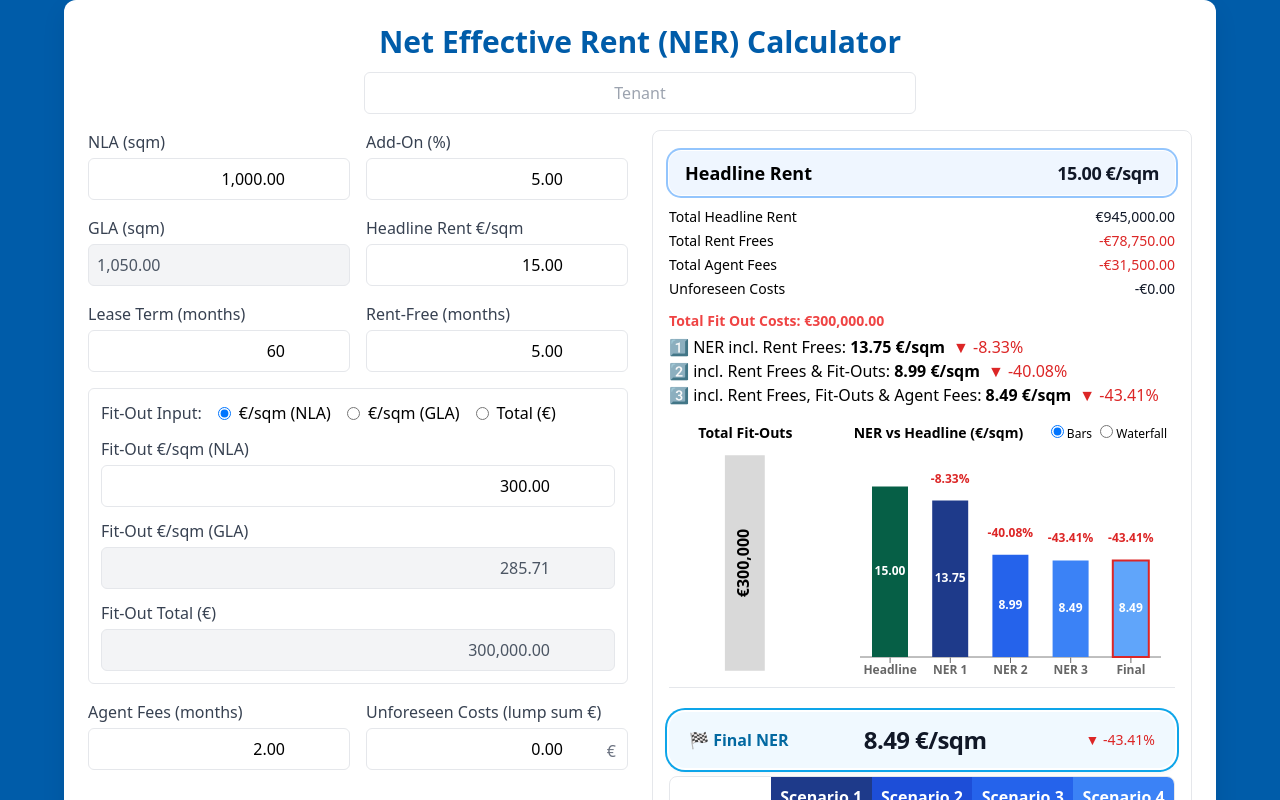
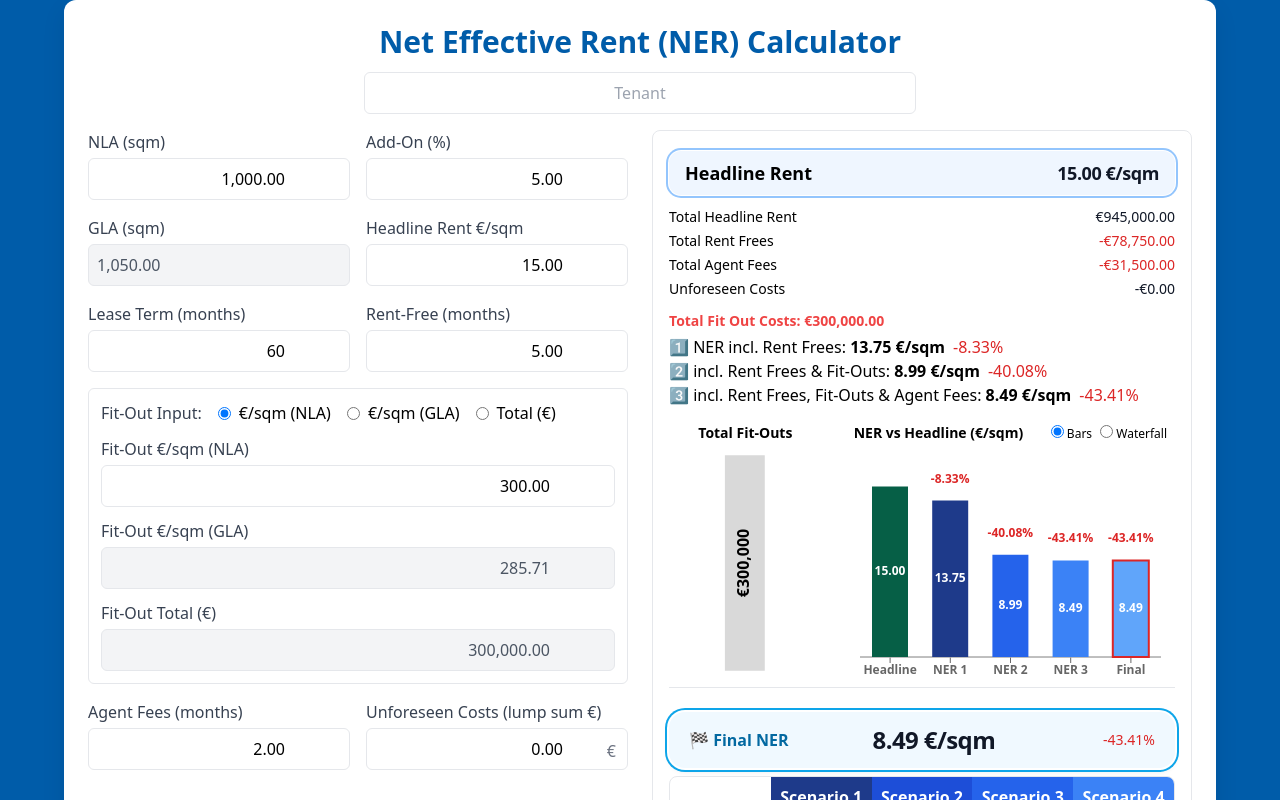
Before and after one commit to Musicandy13/Net-Effective-Rent-Calculator, a React (Vite) app: page / in a window 1280 px wide. Shown: the top 800 px of the page. Built offline with nearby package versions, Linux system fonts and the light colour scheme.

Commit message:
Update App.jsx

```diff
--- a/src/App.jsx
+++ b/src/App.jsx
@@ -61,17 +61,15 @@ function Money({ value }) {
 }
 function Delta({ base, val }) {
   const pct = base > 0 ? ((val - base) / base) * 100 : 0;
-  const up = pct > 0,
-    down = pct < 0,
-    sign = pct > 0 ? "+" : "";
+  const sign = pct > 0 ? "+" : "";
+  const cls =
+    pct < 0 ? "text-red-600" :
+    pct > 0 ? "text-green-600" :
+    "text-gray-500";
+
   return (
-    <span
-      className={`${
-        down ? "text-red-600" : up ? "text-green-600" : "text-gray-500"
-      } font-medium ml-2`}
-    >
-      {down ? "▼" : up ? "▲" : "■"} {sign}
-      {F(pct, 2)}%
+    <span className={`${cls} font-medium ml-2`}>
+      {sign}{F(pct, 2)}%
     </span>
   );
 }
```
